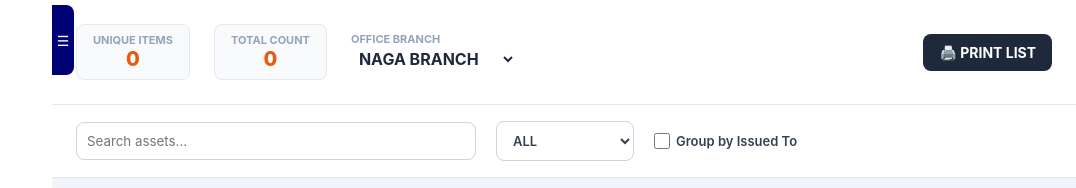
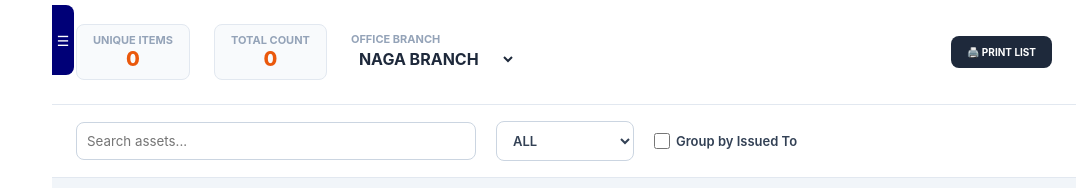
Before and after one commit to JP-0705/stackblitz-starters-1odm1gwt, a website: page analytics/index.html in a window 1280 px wide. Shown: the top 188 px of the page, 204-1280 px from the left. Drawn offline with nearby package versions, Linux system fonts and the light colour scheme; no server answers; sample sign-in values are in the browser's storage.

Commit message:
updated website

```diff
--- a/shared/styles.css
+++ b/shared/styles.css
@@ -181,7 +181,7 @@ body.sidebar-collapsed .sidebar-toggle-btn { left: 0; }
 .branch-value-select:hover { background: #f1f5f9; }
 .branch-value-select:focus { outline: 2px solid #cbd5e1; }
 .action-header-group { display: flex; gap: 10px; }
-.action-btn { border: none; padding: 10px 16px; border-radius: 8px; font-size: 14px; font-weight: 700; cursor: pointer; }
+.action-btn { border: none; padding: 10px 16px; border-radius: 8px; font-size: 10px; font-weight: 700; cursor: pointer; }
 .btn-dark { background: #1e293b; color: #fff; }
 .btn-purple { background: #6d28d9; color: #fff; }
 .btn-purple-outline { background: #fff; color: #6d28d9; border: 2px solid #6d28d9; }
```
